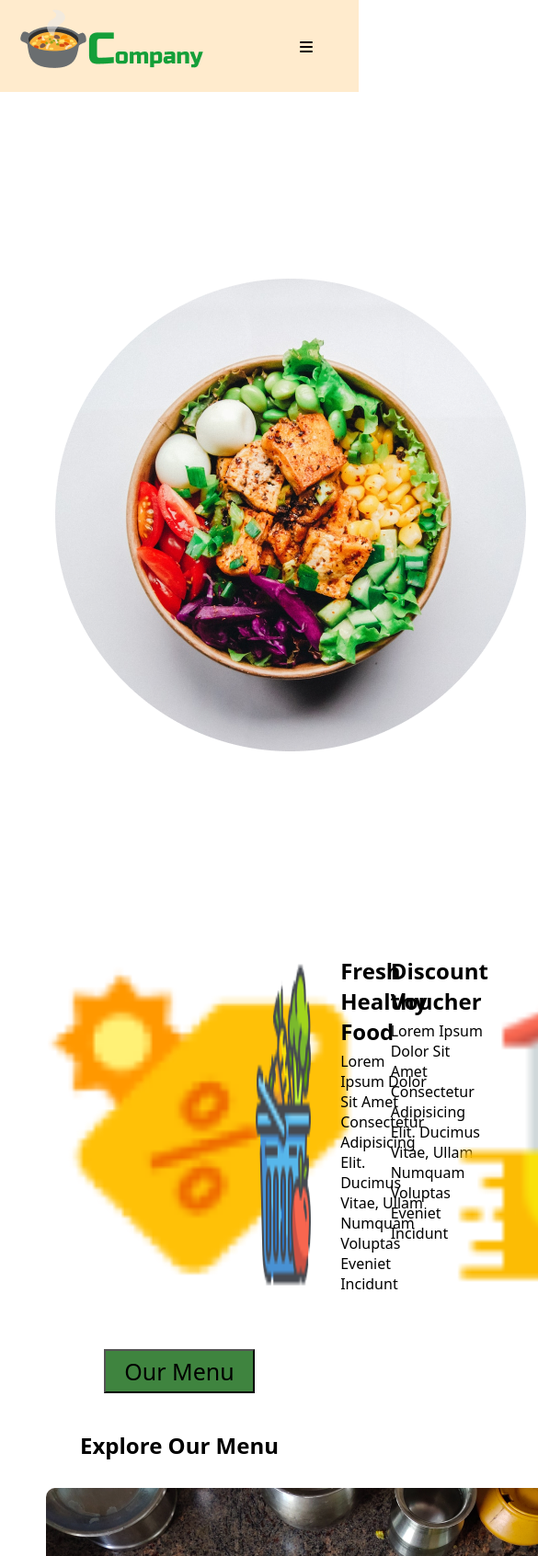
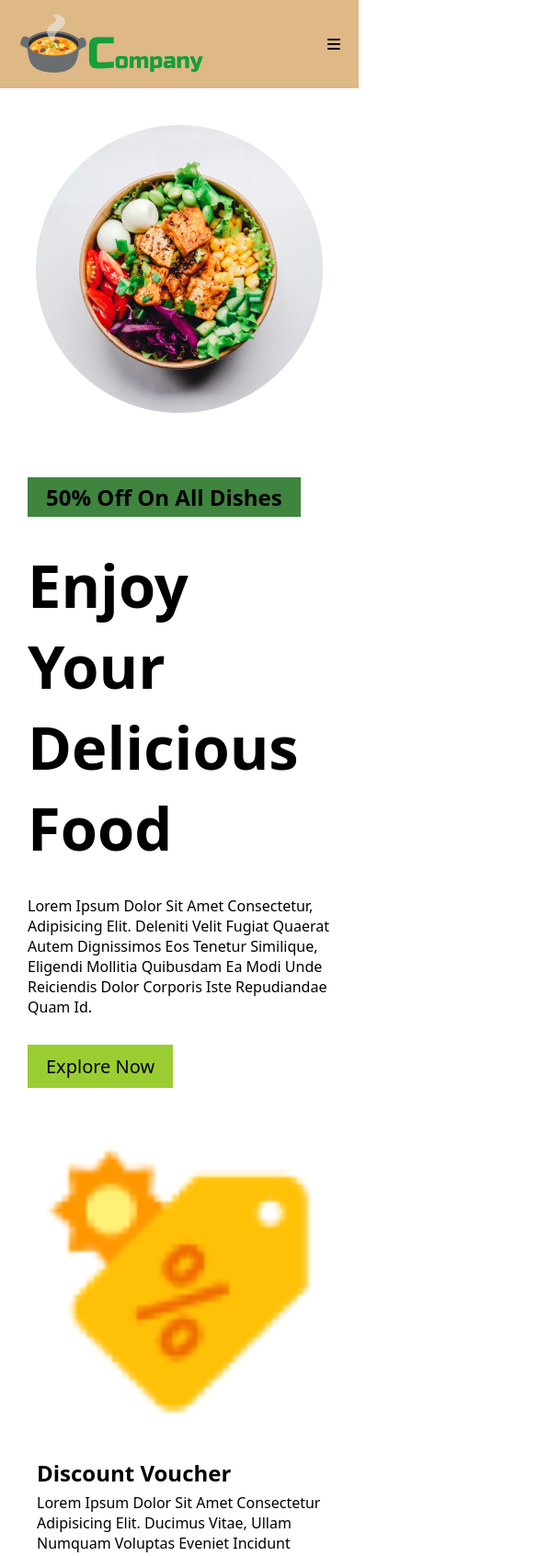
Before and after one commit to karteeik/html-css_projects, a plain HTML site: page 5 RESTAURANT WEBSITE/index.html in a window 390 px wide. Shown: the top 1692 px of the page at 92% size, 585 px wide, since content can reach past the window. Drawn offline with Linux system fonts and the light colour scheme.

Commit message:
project 5 done

```diff
--- a/5 RESTAURANT WEBSITE/style.css
+++ b/5 RESTAURANT WEBSITE/style.css
@@ -10,29 +10,27 @@
     height: 100%;
 }
 .logo{
-    height: 100px;
-    background-color: blanchedalmond;
-    padding: 5px 20px;
+    background-color: burlywood;
+    display: flex;
+    justify-content: space-between;
+    align-items: center;
+    padding: 10px 20px;
 }
-.nav-button{
-    float: right;
-    margin: 35px 30px;
+.main-sec{
+    display: flex;
+    align-items: center;
 }
 .main-sec img{
-    margin: 30px 20px 30px 60px;
+    margin: 20px 20px 20px 60px;
 }
 .main-sec img:hover{
     transform: scale(1.01);
     transition-duration: 0.9s;
 }
-.main-sec{
-    display: flex;
-    align-items: center;
-}
 .main-contect{
     display: flex;
     flex-direction: column;
-    margin: 100px;
+    margin: 10px;
     gap: 30px;
 }
 .main-contect h2{
@@ -63,7 +61,6 @@
     gap: 20px;
 }
 .feature{
-    /* border: 2px solid; */
     display: flex;
     gap: 30px;
 
@@ -108,6 +105,10 @@
     'grid1 grid1 grid2 grid7'
     'grid5 grid6 grid4 grid7';
     grid-gap: 10px;
+}
+.grid-items img{
+    height: 100%;
+    width: 100%;
 }
 #images{
     border-radius: 10px;
@@ -173,6 +174,24 @@
 .follow_us{
     margin-top: 20px;
 }
-@media (min-height : 375px){
-
+@media (max-width : 786px){
+    .main-sec{
+        flex-direction: column;
+    }
+    .main-sec img{
+        width: 80%;
+        margin: 40px auto;
+    }
+    .main-contect{
+        padding: 20px;
+    }
+    .features{
+        flex-direction: column;
+    }
+    .feature{
+        flex-direction: column;
+    }
+    .footer{
+        flex-direction: column;
+    }
 }
```
Also changed, not shown: 5 RESTAURANT WEBSITE/index.html (+0 -1 lines).
